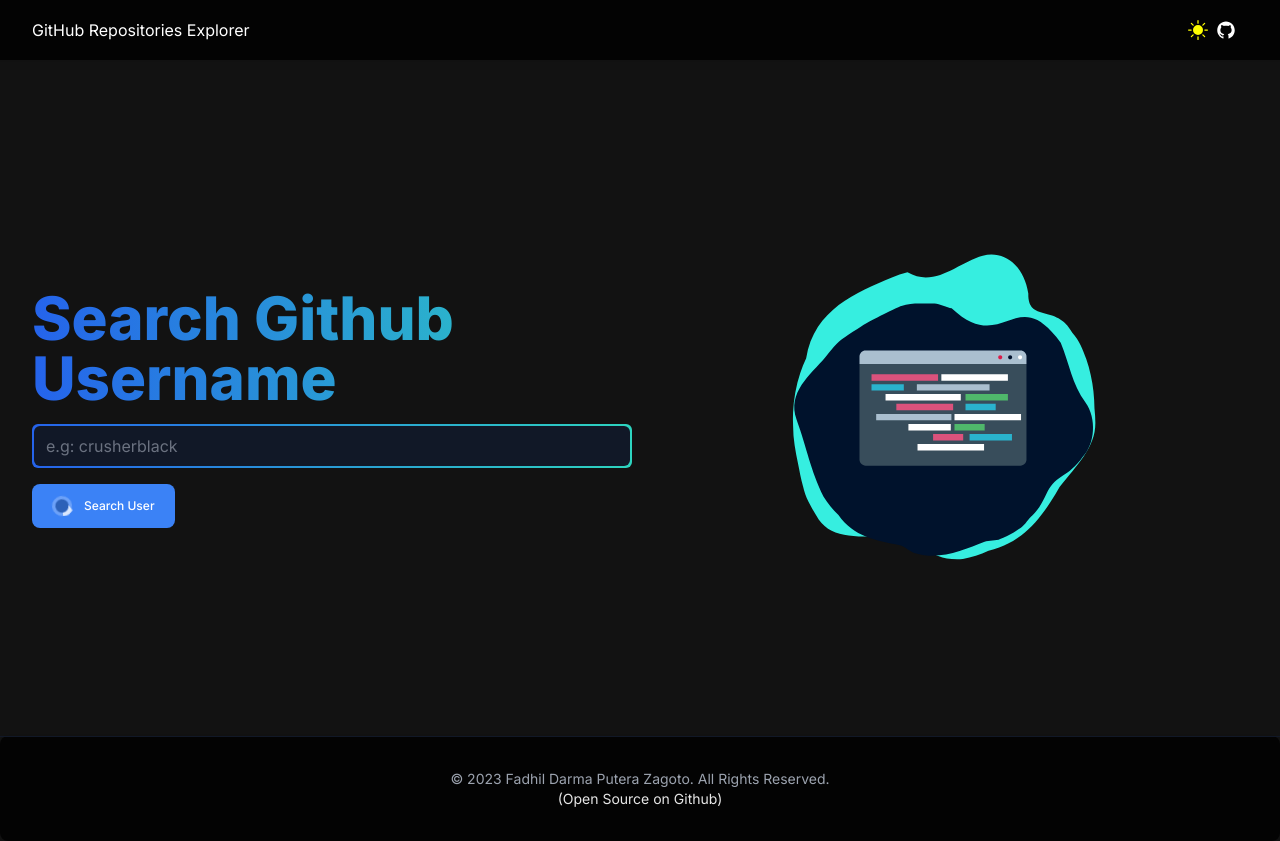
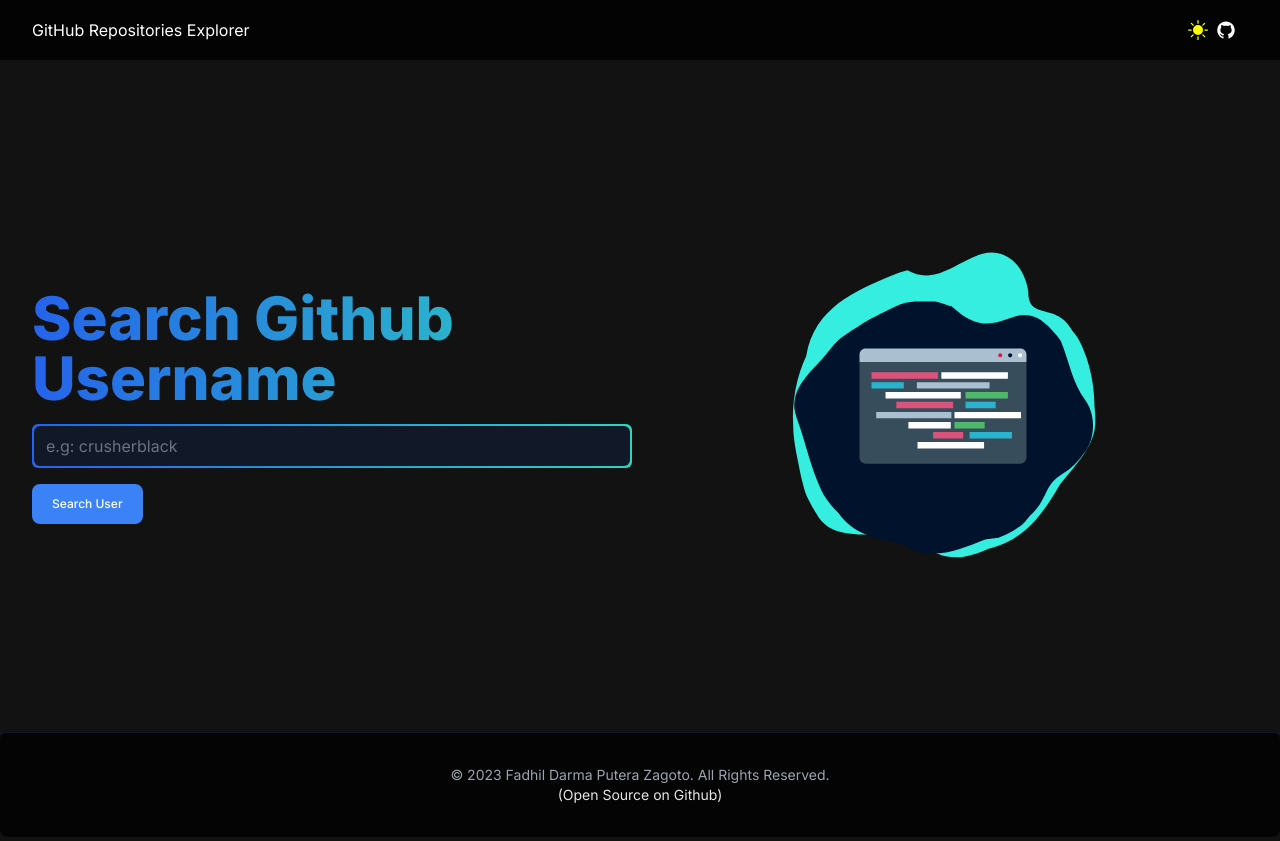
Before and after one commit to crusherblack/github-repositories-explorer, a Next.js app: page / in a window 1280 px wide. Built offline with nearby package versions, Linux system fonts and the light colour scheme.

Commit message:
chore: adjust loading button

```diff
--- a/src/components/generics/button/index.tsx
+++ b/src/components/generics/button/index.tsx
@@ -47,7 +47,7 @@ const Button = ({
       {...props}
       disabled={loading || disabled}
     >
-      {true && <Spinner />}
+      {loading && <Spinner />}
       {icon && !loading && icon}
       {children}
     </button>
```
